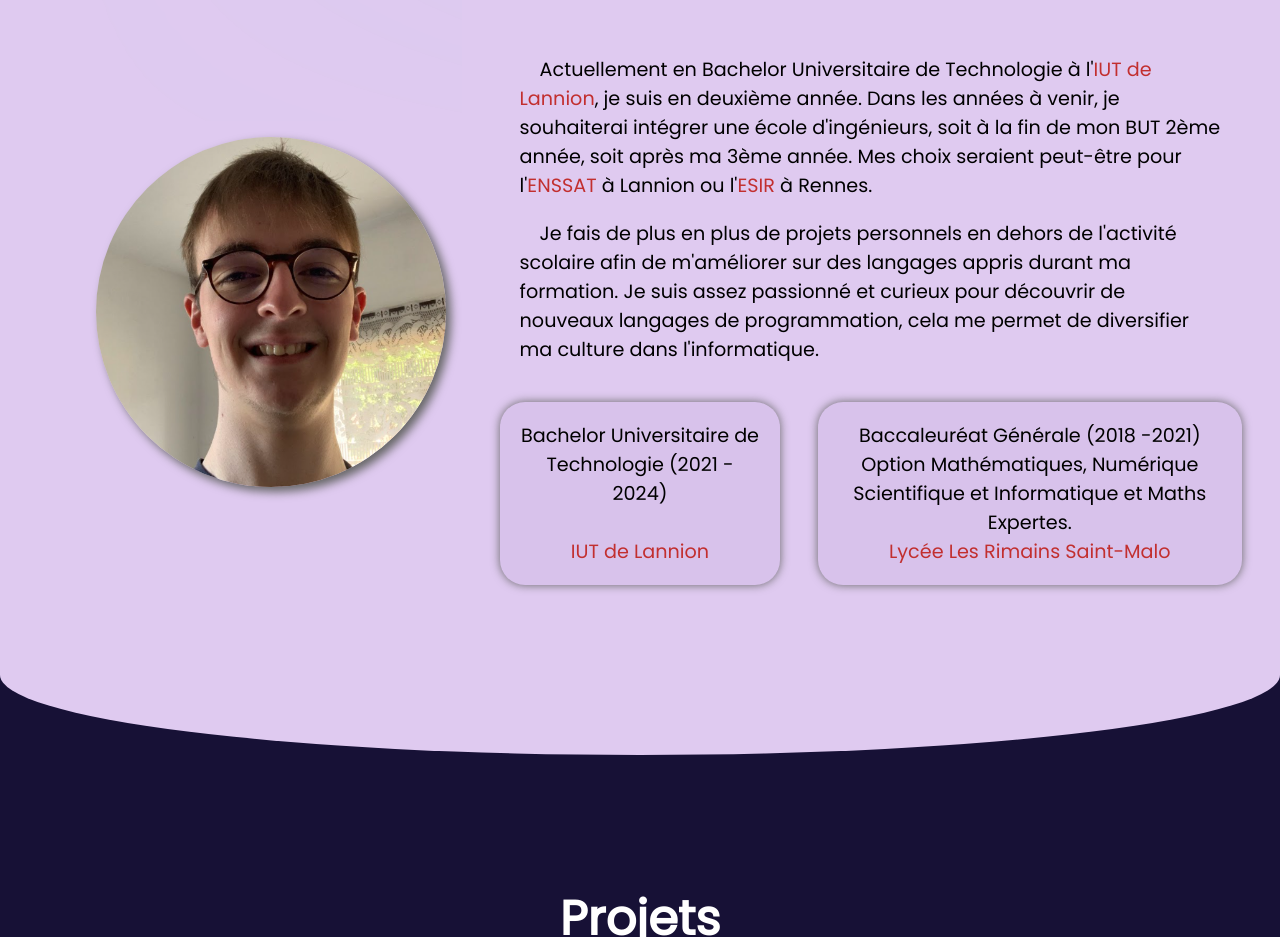
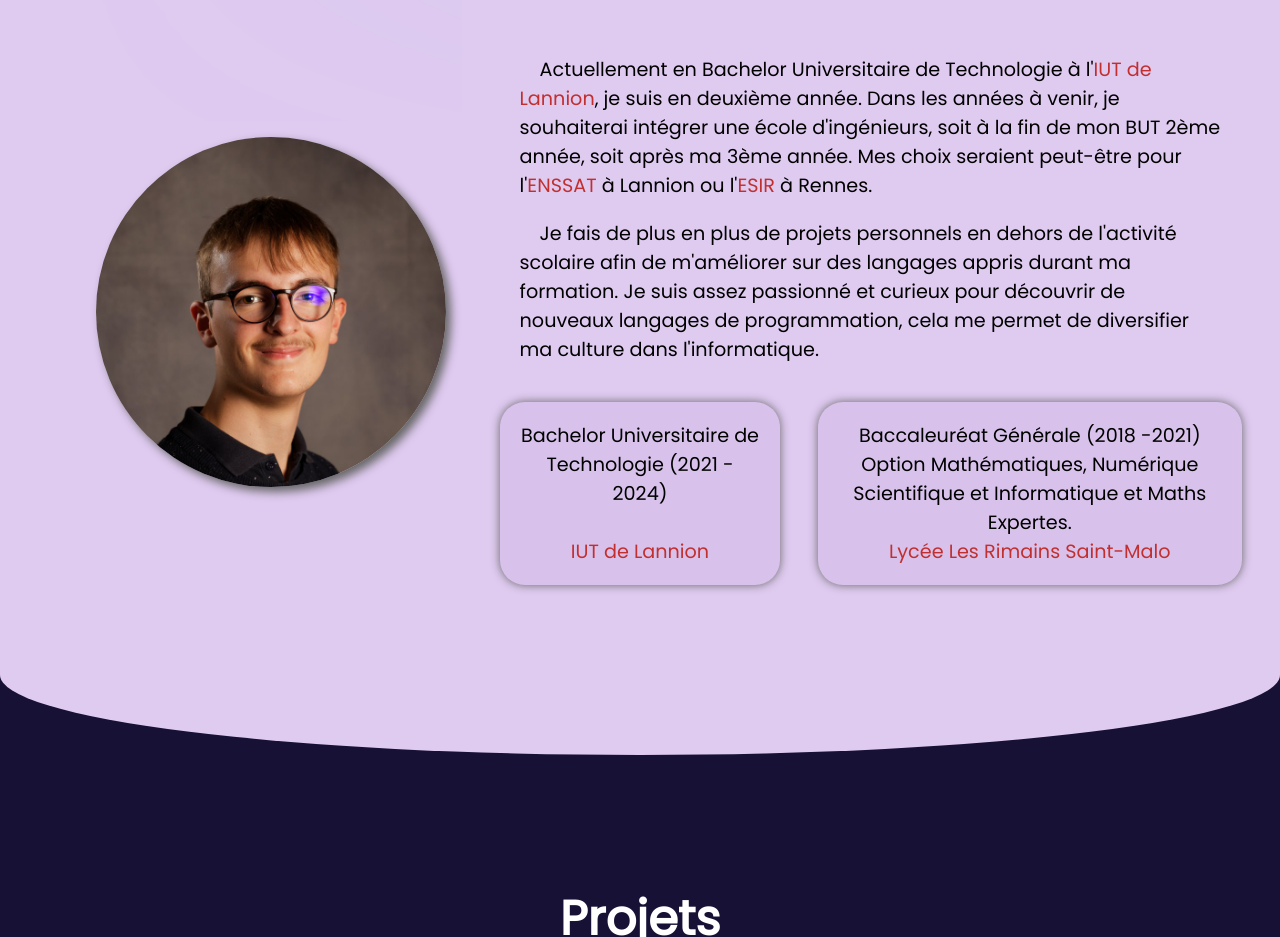
Before and after one commit to LucasVaugrente/Site-Personnel, a plain HTML site: page index.html in a window 1280 px wide. Shown: the part 1101-2038 px from the top of the page. Drawn offline with Linux system fonts and the light colour scheme.

Commit message:
Changement de la photo de profil

```diff
--- a/index.html
+++ b/index.html
@@ -9,7 +9,7 @@
     <meta name="viewport" content="width=device-width, initial-scale=1.0">
 
     <!-- Image Ico dans l'onglet-->
-    <link rel="icon" type="image/png" sizes="16x16" href="img/matete2.png" style="border-radius: 50px;">
+    <link rel="icon" type="image/png" sizes="16x16" href="img/mateteico.png" style="border-radius: 50px;">
 
     <!-- Import des polices utilisés -->
     <link rel="preconnect" href="https://fonts.googleapis.com">
@@ -74,7 +74,7 @@
             <div class="parcours-block">
 
                 <div class="profil">
-                    <img src="img/matete2.png" alt="Mon portait" title="Mon portait" width="350px" height="350px">
+                    <img src="img/matete2.jpg" alt="Mon portait" title="Mon portait" width="350px" height="350px">
                 </div>
 
                 <div class="parcours">
```
Also changed, not shown: img/matete.png (deleted), img/matete2.jpg (added), img/matete2.png (deleted), img/mateteico.png (added).
